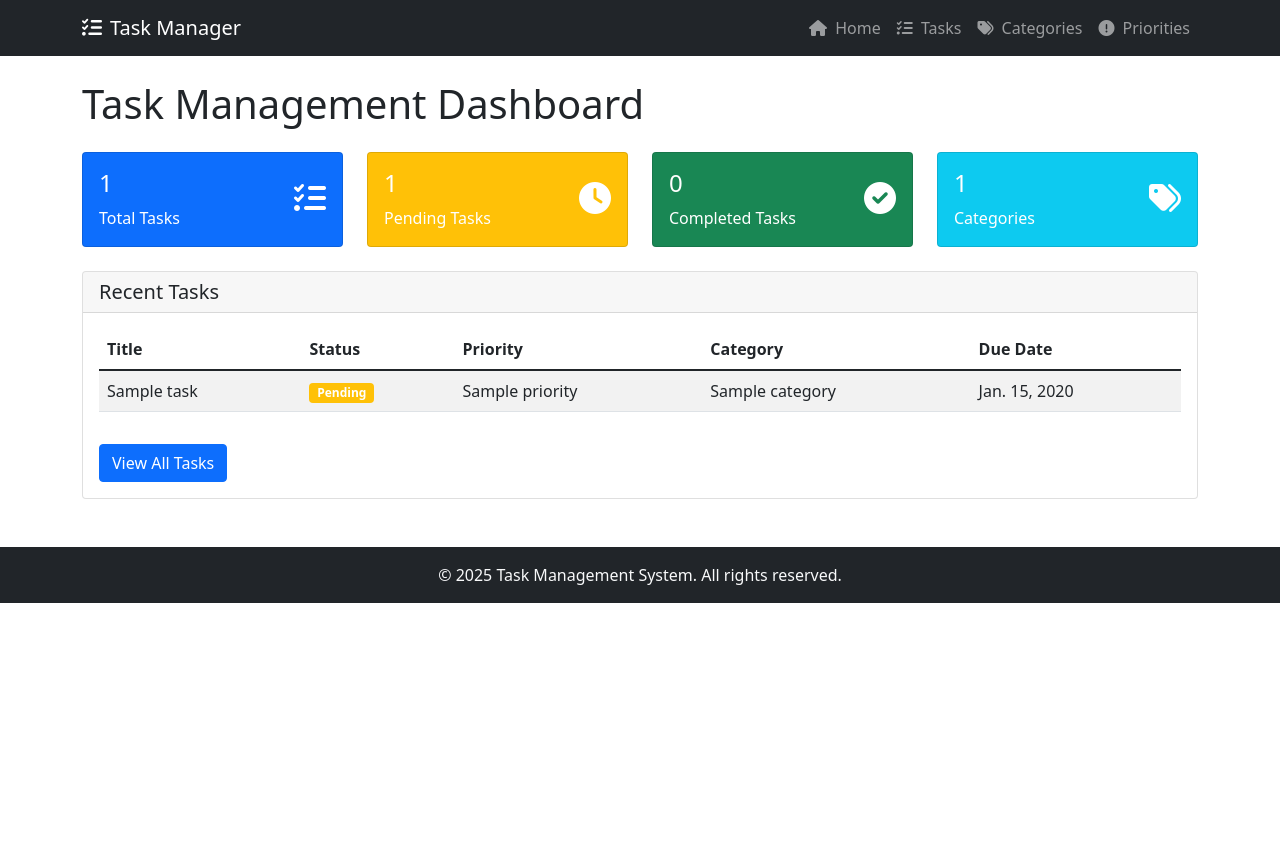
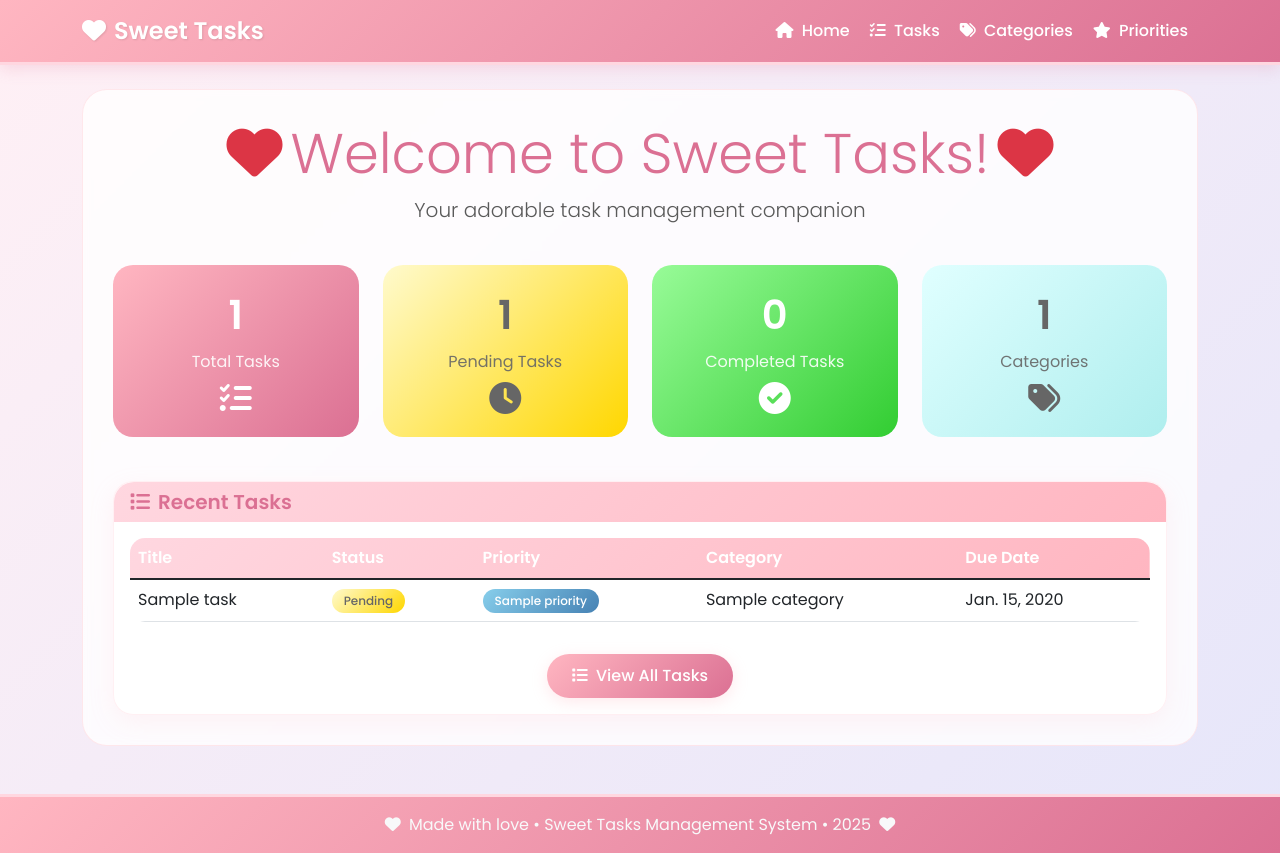
Before and after one commit to SannInTheSky/Hangarin, a Django app: page / in a window 1280 px wide. Before the commit the page ends 603 px from the top, so only its background shows below. Run offline with Django 5.2, Linux system fonts and the light colour scheme; tables that the repository leaves empty hold one stand-in row (values such as "Sample post").

Commit message:
fixed design again

```diff
--- a/projectsite/templates/base.html
+++ b/projectsite/templates/base.html
@@ -3,15 +3,184 @@
 <head>
     <meta charset="UTF-8">
     <meta name="viewport" content="width=device-width, initial-scale=1.0">
-    <title>Task Management System</title>
+    <title>🌸 Sweet Tasks - Task Management System</title>
     <link href="https://cdn.jsdelivr.net/npm/bootstrap@5.1.3/dist/css/bootstrap.min.css" rel="stylesheet">
     <link rel="stylesheet" href="https://cdnjs.cloudflare.com/ajax/libs/font-awesome/6.0.0/css/all.min.css">
+    <link href="https://fonts.googleapis.com/css2?family=Poppins:wght@300;400;500;600&display=swap" rel="stylesheet">
+    <style>
+        :root {
+            --primary-pink: #ffb6c1;
+            --soft-pink: #ffd7e0;
+            --light-pink: #fff0f5;
+            --dark-pink: #db7093;
+            --lavender: #e6e6fa;
+            --mint: #f0fff0;
+            --text-color: #5a5a5a;
+        }
+
+        body {
+            font-family: 'Poppins', sans-serif;
+            background: linear-gradient(135deg, var(--light-pink) 0%, var(--lavender) 100%);
+            color: var(--text-color);
+            min-height: 100vh;
+        }
+
+        .navbar {
+            background: linear-gradient(135deg, var(--primary-pink) 0%, var(--dark-pink) 100%) !important;
+            box-shadow: 0 4px 15px rgba(219, 112, 147, 0.2);
+            border-bottom: 3px solid var(--soft-pink);
+        }
+
+        .navbar-brand {
+            font-weight: 600;
+            font-size: 1.5rem;
+            color: white !important;
+            text-shadow: 1px 1px 2px rgba(0,0,0,0.1);
+        }
+
+        .nav-link {
+            color: white !important;
+            font-weight: 500;
+            transition: all 0.3s ease;
+            border-radius: 20px;
+            margin: 0 2px;
+        }
+
+        .nav-link:hover {
+            background-color: rgba(255, 255, 255, 0.2);
+            transform: translateY(-2px);
+        }
+
+        .card {
+            background: rgba(255, 255, 255, 0.95);
+            border: none;
+            border-radius: 20px;
+            box-shadow: 0 8px 25px rgba(255, 182, 193, 0.15);
+            transition: all 0.3s ease;
+            border: 1px solid rgba(255, 182, 193, 0.2);
+        }
+
+        .card:hover {
+            transform: translateY(-5px);
+            box-shadow: 0 12px 30px rgba(255, 182, 193, 0.25);
+        }
+
+        .card-header {
+            background: linear-gradient(135deg, var(--soft-pink) 0%, var(--primary-pink) 100%);
+            border: none;
+            border-radius: 20px 20px 0 0 !important;
+            color: white;
+            font-weight: 600;
+        }
+
+        .btn-primary {
+            background: linear-gradient(135deg, var(--primary-pink) 0%, var(--dark-pink) 100%);
+            border: none;
+            border-radius: 25px;
+            padding: 10px 25px;
+            font-weight: 500;
+            transition: all 0.3s ease;
+            box-shadow: 0 4px 15px rgba(255, 182, 193, 0.3);
+        }
+
+        .btn-primary:hover {
+            transform: translateY(-2px);
+            box-shadow: 0 6px 20px rgba(255, 182, 193, 0.4);
+            background: linear-gradient(135deg, var(--dark-pink) 0%, var(--primary-pink) 100%);
+        }
+
+        .btn-secondary {
+            background: linear-gradient(135deg, #dda0dd 0%, #ba55d3 100%);
+            border: none;
+            border-radius: 25px;
+            padding: 10px 25px;
+            font-weight: 500;
+        }
+
+        .table {
+            border-radius: 15px;
+            overflow: hidden;
+            background: white;
+        }
+
+        .table thead {
+            background: linear-gradient(135deg, var(--soft-pink) 0%, var(--primary-pink) 100%);
+            color: white;
+        }
+
+        .table tbody tr:hover {
+            background-color: rgba(255, 182, 193, 0.1);
+        }
+
+        .badge {
+            border-radius: 15px;
+            padding: 6px 12px;
+            font-weight: 500;
+        }
+
+        .bg-primary { background: linear-gradient(135deg, #87ceeb 0%, #4682b4 100%) !important; }
+        .bg-success { background: linear-gradient(135deg, #98fb98 0%, #32cd32 100%) !important; }
+        .bg-warning { background: linear-gradient(135deg, #fffacd 0%, #ffd700 100%) !important; color: #666; }
+        .bg-info { background: linear-gradient(135deg, #e0ffff 0%, #afeeee 100%) !important; color: #666; }
+        .bg-danger { background: linear-gradient(135deg, #ffb6c1 0%, #ff69b4 100%) !important; }
+
+        h1, h2, h3, h4, h5, h6 {
+            color: var(--dark-pink);
+            font-weight: 600;
+        }
+
+        footer {
+            background: linear-gradient(135deg, var(--primary-pink) 0%, var(--dark-pink) 100%);
+            border-top: 3px solid var(--soft-pink);
+            margin-top: 50px;
+        }
+
+        .form-control, .form-select {
+            border-radius: 15px;
+            border: 2px solid var(--soft-pink);
+            padding: 10px 15px;
+            transition: all 0.3s ease;
+        }
+
+        .form-control:focus, .form-select:focus {
+            border-color: var(--primary-pink);
+            box-shadow: 0 0 0 0.2rem rgba(255, 182, 193, 0.25);
+        }
+
+        .main-container {
+            background: rgba(255, 255, 255, 0.8);
+            border-radius: 25px;
+            padding: 30px;
+            margin: 20px 0;
+            backdrop-filter: blur(5px);
+            border: 1px solid rgba(255, 182, 193, 0.3);
+        }
+
+        .stat-card {
+            border-radius: 20px;
+            padding: 20px;
+            text-align: center;
+            color: white;
+            margin-bottom: 20px;
+        }
+
+        .stat-card .number {
+            font-size: 2.5rem;
+            font-weight: 600;
+            margin-bottom: 5px;
+        }
+
+        .stat-card .label {
+            font-size: 1rem;
+            opacity: 0.9;
+        }
+    </style>
 </head>
 <body>
-    <nav class="navbar navbar-expand-lg navbar-dark bg-dark">
+    <nav class="navbar navbar-expand-lg navbar-dark">
         <div class="container">
             <a class="navbar-brand" href="{% url 'home' %}">
-                <i class="fas fa-tasks me-2"></i>Task Manager
+                <i class="fas fa-heart me-2"></i>Sweet Tasks
             </a>
             <button class="navbar-toggler" type="button" data-bs-toggle="collapse" data-bs-target="#navbarNav">
                 <span class="navbar-toggler-icon"></span>
@@ -35,7 +204,7 @@
                     </li>
                     <li class="nav-item">
                         <a class="nav-link" href="{% url 'priority-list' %}">
-                            <i class="fas fa-exclamation-circle me-1"></i> Priorities
+                            <i class="fas fa-star me-1"></i> Priorities
                         </a>
                     </li>
                 </ul>
@@ -44,13 +213,15 @@
     </nav>
 
     <main class="container my-4">
-        {% block content %}
-        {% endblock %}
+        <div class="main-container">
+            {% block content %}
+            {% endblock %}
+        </div>
     </main>
 
-    <footer class="bg-dark text-light py-3 mt-5">
+    <footer class="text-light py-3 mt-5">
         <div class="container text-center">
-            <p class="mb-0">&copy; 2025 Task Management System. All rights reserved.</p>
+            <p class="mb-0"><i class="fas fa-heart me-1"></i> Made with love • Sweet Tasks Management System • 2025 <i class="fas fa-heart ms-1"></i></p>
         </div>
     </footer>
 
--- a/projectsite/templates/home.html
+++ b/projectsite/templates/home.html
@@ -2,70 +2,39 @@
 
 {% block content %}
 <div class="row">
-    <div class="col-md-12">
-        <h1 class="mb-4">Task Management Dashboard</h1>
+    <div class="col-md-12 text-center mb-4">
+        <h1 class="display-4"><i class="fas fa-heart text-danger me-2"></i>Welcome to Sweet Tasks!<i class="fas fa-heart text-danger ms-2"></i></h1>
+        <p class="lead">Your adorable task management companion</p>
     </div>
 </div>
 
 <div class="row mb-4">
     <div class="col-md-3">
-        <div class="card text-white bg-primary">
-            <div class="card-body">
-                <div class="d-flex justify-content-between">
-                    <div>
-                        <h4 class="card-title">{{ total_tasks }}</h4>
-                        <p class="card-text">Total Tasks</p>
-                    </div>
-                    <div class="align-self-center">
-                        <i class="fas fa-tasks fa-2x"></i>
-                    </div>
-                </div>
-            </div>
+        <div class="stat-card" style="background: linear-gradient(135deg, #ffb6c1 0%, #db7093 100%);">
+            <div class="number">{{ total_tasks }}</div>
+            <div class="label">Total Tasks</div>
+            <i class="fas fa-tasks fa-2x mt-2"></i>
         </div>
     </div>
     <div class="col-md-3">
-        <div class="card text-white bg-warning">
-            <div class="card-body">
-                <div class="d-flex justify-content-between">
-                    <div>
-                        <h4 class="card-title">{{ pending_tasks }}</h4>
-                        <p class="card-text">Pending Tasks</p>
-                    </div>
-                    <div class="align-self-center">
-                        <i class="fas fa-clock fa-2x"></i>
-                    </div>
-                </div>
-            </div>
+        <div class="stat-card" style="background: linear-gradient(135deg, #fffacd 0%, #ffd700 100%); color: #666;">
+            <div class="number">{{ pending_tasks }}</div>
+            <div class="label">Pending Tasks</div>
+            <i class="fas fa-clock fa-2x mt-2"></i>
         </div>
     </div>
     <div class="col-md-3">
-        <div class="card text-white bg-success">
-            <div class="card-body">
-                <div class="d-flex justify-content-between">
-                    <div>
-                        <h4 class="card-title">{{ completed_tasks }}</h4>
-                        <p class="card-text">Completed Tasks</p>
-                    </div>
-                    <div class="align-self-center">
-                        <i class="fas fa-check-circle fa-2x"></i>
-                    </div>
-                </div>
-            </div>
+        <div class="stat-card" style="background: linear-gradient(135deg, #98fb98 0%, #32cd32 100%);">
+            <div class="number">{{ completed_tasks }}</div>
+            <div class="label">Completed Tasks</div>
+            <i class="fas fa-check-circle fa-2x mt-2"></i>
         </div>
     </div>
     <div class="col-md-3">
-        <div class="card text-white bg-info">
-            <div class="card-body">
-                <div class="d-flex justify-content-between">
-                    <div>
-                        <h4 class="card-title">{{ categories_count }}</h4>
-                        <p class="card-text">Categories</p>
-                    </div>
-                    <div class="align-self-center">
-                        <i class="fas fa-tags fa-2x"></i>
-                    </div>
-                </div>
-            </div>
+        <div class="stat-card" style="background: linear-gradient(135deg, #e0ffff 0%, #afeeee 100%); color: #666;">
+            <div class="number">{{ categories_count }}</div>
+            <div class="label">Categories</div>
+            <i class="fas fa-tags fa-2x mt-2"></i>
         </div>
     </div>
 </div>
@@ -74,12 +43,12 @@
     <div class="col-md-12">
         <div class="card">
             <div class="card-header">
-                <h5 class="card-title mb-0">Recent Tasks</h5>
+                <h5 class="card-title mb-0"><i class="fas fa-list me-2"></i>Recent Tasks</h5>
             </div>
             <div class="card-body">
                 {% if tasks %}
                     <div class="table-responsive">
-                        <table class="table table-striped">
+                        <table class="table table-hover">
                             <thead>
                                 <tr>
                                     <th>Title</th>
@@ -98,17 +67,31 @@
                                             {{ task.status }}
                                         </span>
                                     </td>
-                                    <td>{{ task.priority.name }}</td>
+                                    <td>
+                                        <span class="badge {% if task.priority.name == 'High' %}bg-danger{% elif task.priority.name == 'Medium' %}bg-warning{% else %}bg-primary{% endif %}">
+                                            {{ task.priority.name }}
+                                        </span>
+                                    </td>
                                     <td>{{ task.category.name }}</td>
-                                    <td>{{ task.due_date|default:"-" }}</td>
+                                    <td>{{ task.due_date|default:"No deadline" }}</td>
                                 </tr>
                                 {% endfor %}
                             </tbody>
                         </table>
                     </div>
-                    <a href="{% url 'task-list' %}" class="btn btn-primary mt-3">View All Tasks</a>
+                    <div class="text-center mt-3">
+                        <a href="{% url 'task-list' %}" class="btn btn-primary">
+                            <i class="fas fa-list me-1"></i> View All Tasks
+                        </a>
+                    </div>
                 {% else %}
-                    <p class="text-muted">No tasks available. Create your first task to get started!</p>
+                    <div class="text-center py-4">
+                        <i class="fas fa-cloud fa-3x text-muted mb-3"></i>
+                        <p class="text-muted">No tasks yet! Time to create your first adorable task!</p>
+                        <a href="{% url 'task-create' %}" class="btn btn-primary">
+                            <i class="fas fa-plus me-1"></i> Create Your First Task
+                        </a>
+                    </div>
                 {% endif %}
             </div>
         </div>
```
